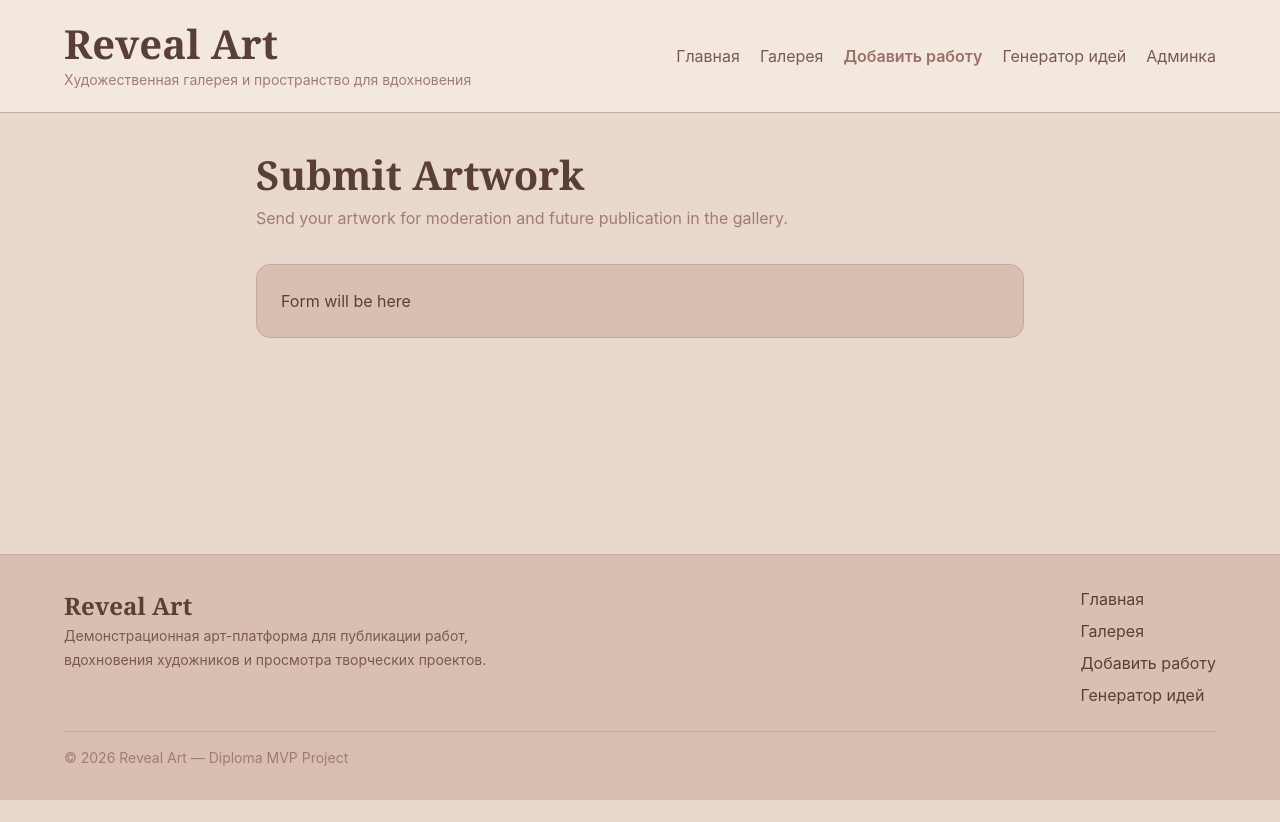
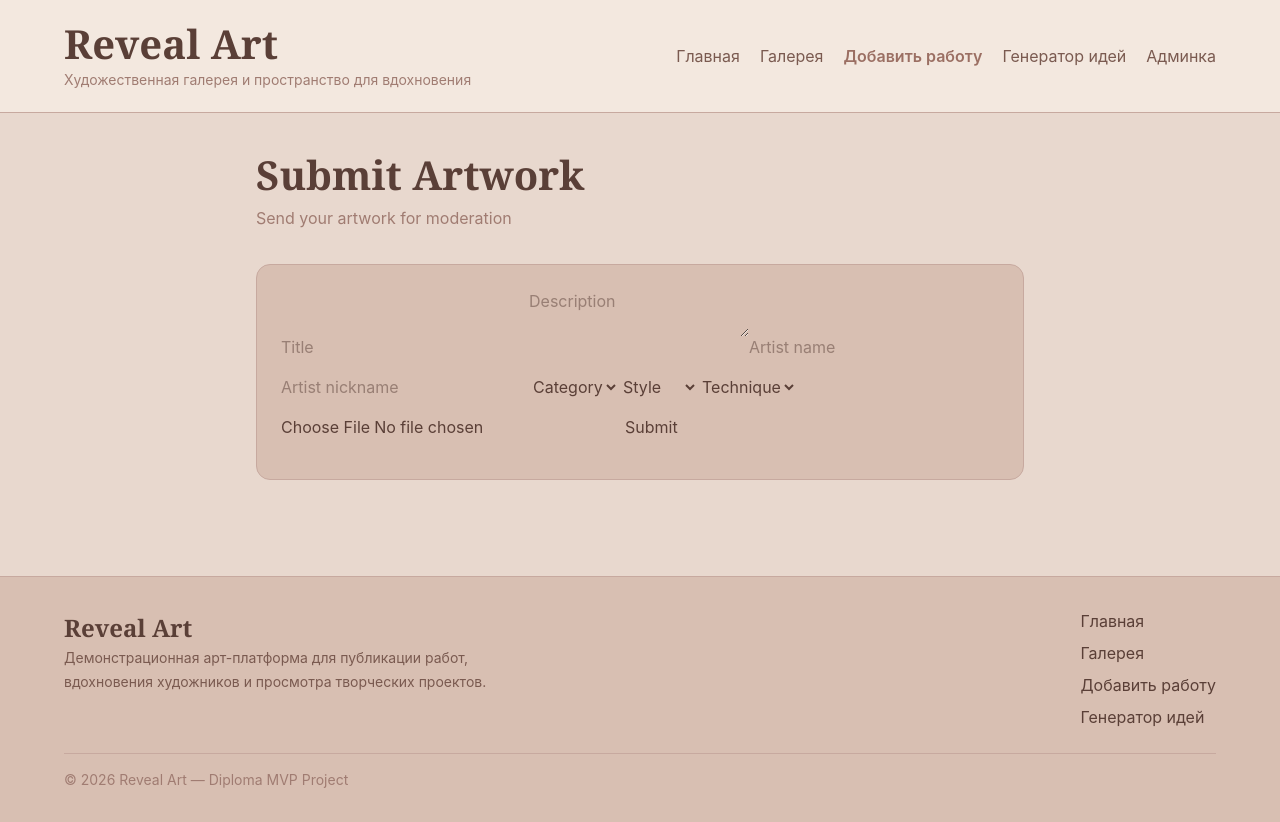
Before and after one commit to FFORqnvr/Reveal-Art, a React (Vite) app: page /submit in a window 1280 px wide. Before the commit the page ends 800 px from the top, so only its background shows below. Built offline with nearby package versions, Linux system fonts and the light colour scheme.

Commit message:
create submit form structure

```diff
--- a/src/pages/SubmitPage.tsx
+++ b/src/pages/SubmitPage.tsx
@@ -1,16 +1,124 @@
+import { useState } from "react";
 import PageTitle from "../components/PageTitle";
 
+type FormState = {
+  title: string;
+  description: string;
+  artistName: string;
+  artistNickname: string;
+  category: string;
+  style: string;
+  technique: string;
+  image: File | null;
+};
+
 export default function SubmitPage() {
+  const [form, setForm] = useState<FormState>({
+    title: "",
+    description: "",
+    artistName: "",
+    artistNickname: "",
+    category: "",
+    style: "",
+    technique: "",
+    image: null,
+  });
+
+  const handleChange = (
+    e: React.ChangeEvent<HTMLInputElement | HTMLTextAreaElement | HTMLSelectElement>
+  ) => {
+    const { name, value } = e.target;
+
+    setForm((prev) => ({
+      ...prev,
+      [name]: value,
+    }));
+  };
+
+  const handleFile = (e: React.ChangeEvent<HTMLInputElement>) => {
+    const file = e.target.files?.[0] || null;
+
+    setForm((prev) => ({
+      ...prev,
+      image: file,
+    }));
+  };
+
+  const handleSubmit = (e: React.FormEvent) => {
+    e.preventDefault();
+
+    console.log("SUBMIT:", form);
+
+    setForm({
+      title: "",
+      description: "",
+      artistName: "",
+      artistNickname: "",
+      category: "",
+      style: "",
+      technique: "",
+      image: null,
+    });
+  };
+
   return (
     <div className="max-w-3xl mx-auto py-8">
       <PageTitle
         title="Submit Artwork"
-        subtitle="Send your artwork for moderation and future publication in the gallery."
+        subtitle="Send your artwork for moderation"
       />
 
-      <div className="mt-6 rounded-[14px] border border-[var(--color-border)] bg-[var(--color-surface)] p-6">
-        Form will be here
-      </div>
+      <form
+        onSubmit={handleSubmit}
+        className="mt-6 rounded-[14px] border border-[var(--color-border)] bg-[var(--color-surface)] p-6 space-y-4"
+      >
+        <input type="text" name="title" placeholder="Title" value={form.title} onChange={handleChange} />
+
+        <textarea
+          name="description"
+          placeholder="Description"
+          value={form.description}
+          onChange={handleChange}
+        />
+
+        <input
+          type="text"
+          name="artistName"
+          placeholder="Artist name"
+          value={form.artistName}
+          onChange={handleChange}
+        />
+
+        <input
+          type="text"
+          name="artistNickname"
+          placeholder="Artist nickname"
+          value={form.artistNickname}
+          onChange={handleChange}
+        />
+
+        <select name="category" value={form.category} onChange={handleChange}>
+          <option value="">Category</option>
+          <option value="painting">Painting</option>
+          <option value="digital">Digital</option>
+        </select>
+
+        <select name="style" value={form.style} onChange={handleChange}>
+          <option value="">Style</option>
+          <option value="modern">Modern</option>
+          <option value="classic">Classic</option>
+        </select>
+
+        <select name="technique" value={form.technique} onChange={handleChange}>
+          <option value="">Technique</option>
+          <option value="oil">Oil</option>
+          <option value="3d">3D</option>
+        </select>
+
+        <input type="file" accept="image/*" onChange={handleFile} />
+
+        <button type="submit">Submit</button>
+      </form>
     </div>
   );
 }
```
